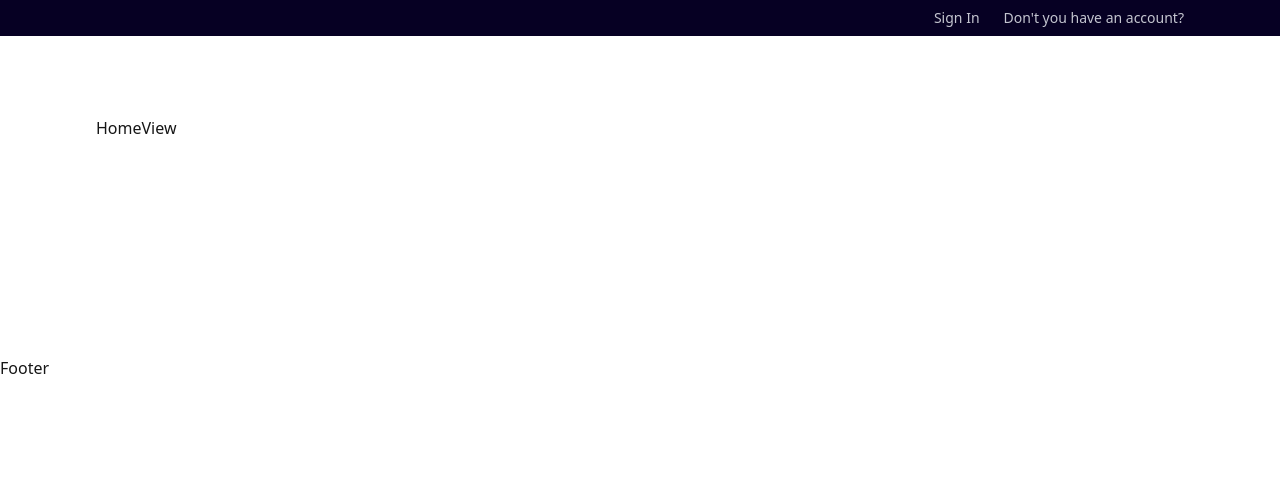
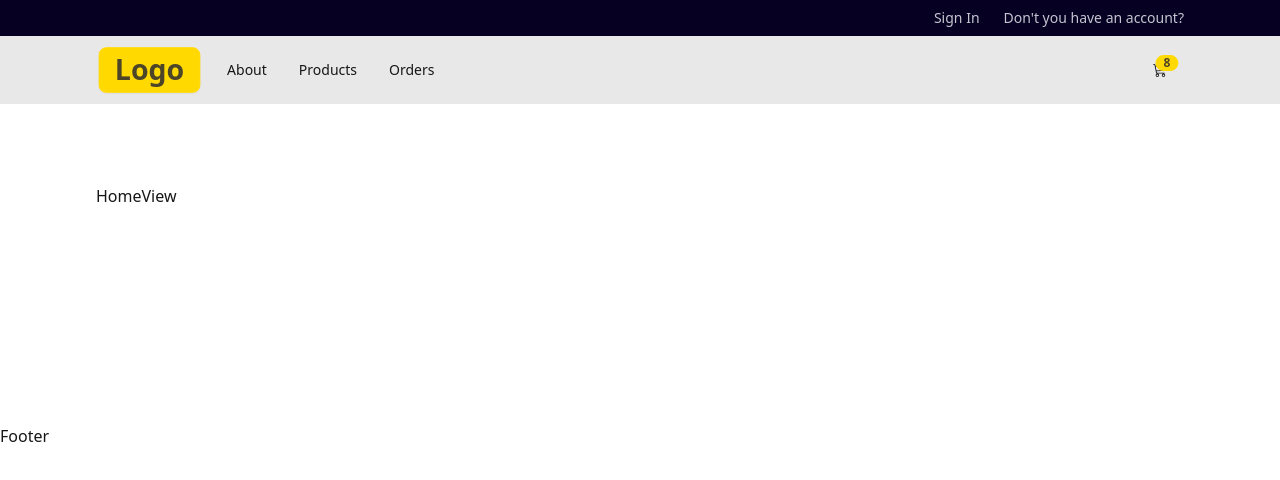
Before and after one commit to rifrifai/mern-ecommerce, a React (Vite) app in the folder client/: page / in a window 1280 px wide. Shown: the top 480 px of the page. Built offline with nearby package versions, Linux system fonts and the light colour scheme.

Commit message:
Nav, NavList succcess

```diff
--- a/client/src/components/Nav.jsx
+++ b/client/src/components/Nav.jsx
@@ -1,7 +1,38 @@
-import React from "react";
+import { NavLink } from "react-router-dom";
+import NavList from "./NavList";
+import { BsCart3 } from "react-icons/bs";
 
-const Nav = () => {
-  return <div>Nav</div>;
-};
+function Nav() {
+  return (
+    <nav className="bg-base-200">
+      <div className="navbar mx-auto max-w-6xl px-8">
+        <div className="navbar-start">
+          <NavLink
+            to="/"
+            className="hidden lg:flex btn btn-primary text-3xl items-center"
+          >
+            Logo
+          </NavLink>
+          <div className="hidden lg:flex">
+            <ul className="menu menu-horizontal">
+              <NavList />
+            </ul>
+          </div>
+        </div>
+
+        <div className="navbar-end">
+          <NavLink to="/cart" className="btn btn-ghost btn-circle btn-md">
+            <div className="indicator">
+              <BsCart3 />
+              <span className="badge badge-primary badge-sm indicator-item">
+                8
+              </span>
+            </div>
+          </NavLink>
+        </div>
+      </div>
+    </nav>
+  );
+}
 
 export default Nav;
--- a/client/src/components/NavList.jsx
+++ b/client/src/components/NavList.jsx
@@ -2,9 +2,9 @@
 import { NavLink } from "react-router-dom";
 
 const links = [
-  { id: 1, url: "about", text: about },
-  { id: 2, url: "products", text: products },
-  { id: 3, url: "orders", text: orders },
+  { id: 1, url: "about", text: "about" },
+  { id: 2, url: "products", text: "products" },
+  { id: 3, url: "orders", text: "orders" },
 ];
 
 const NavList = () => {
--- a/client/src/layouts/PublicLayout.jsx
+++ b/client/src/layouts/PublicLayout.jsx
@@ -1,10 +1,12 @@
 import { Outlet } from "react-router-dom";
 import Header from "../components/Header";
+import Nav from "../components/Nav";
 
 const PublicLayout = () => {
   return (
     <>
       <Header />
+      <Nav />
       <main className="mx-auto max-w-6xl px-8 py-20 min-h-80">
         <Outlet />
       </main>
```
